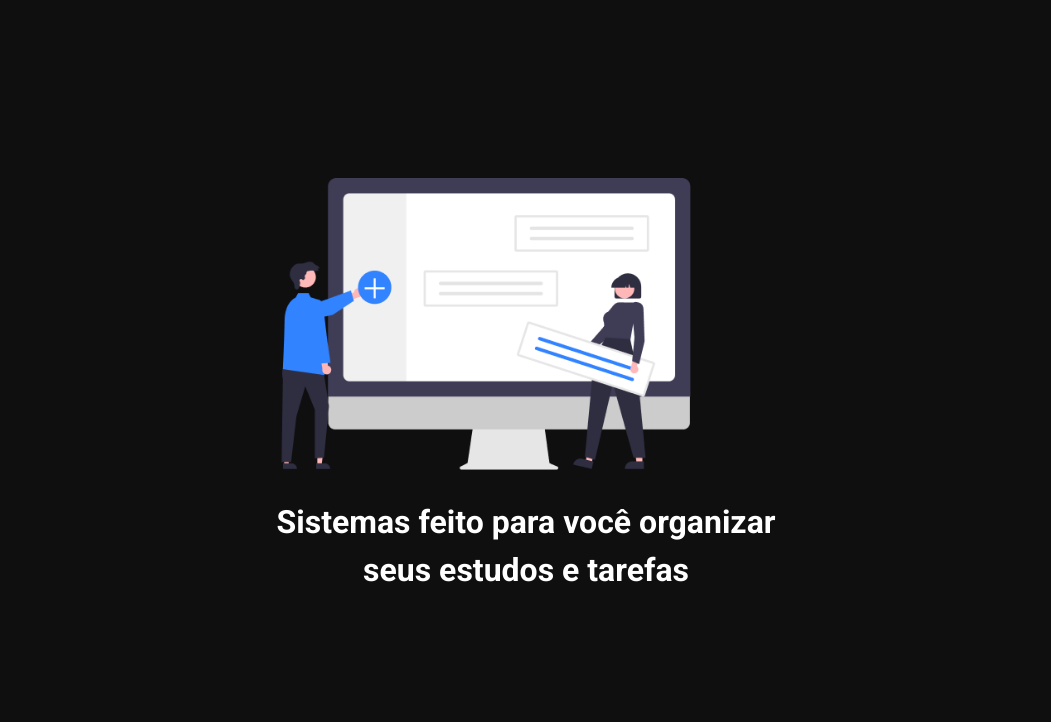
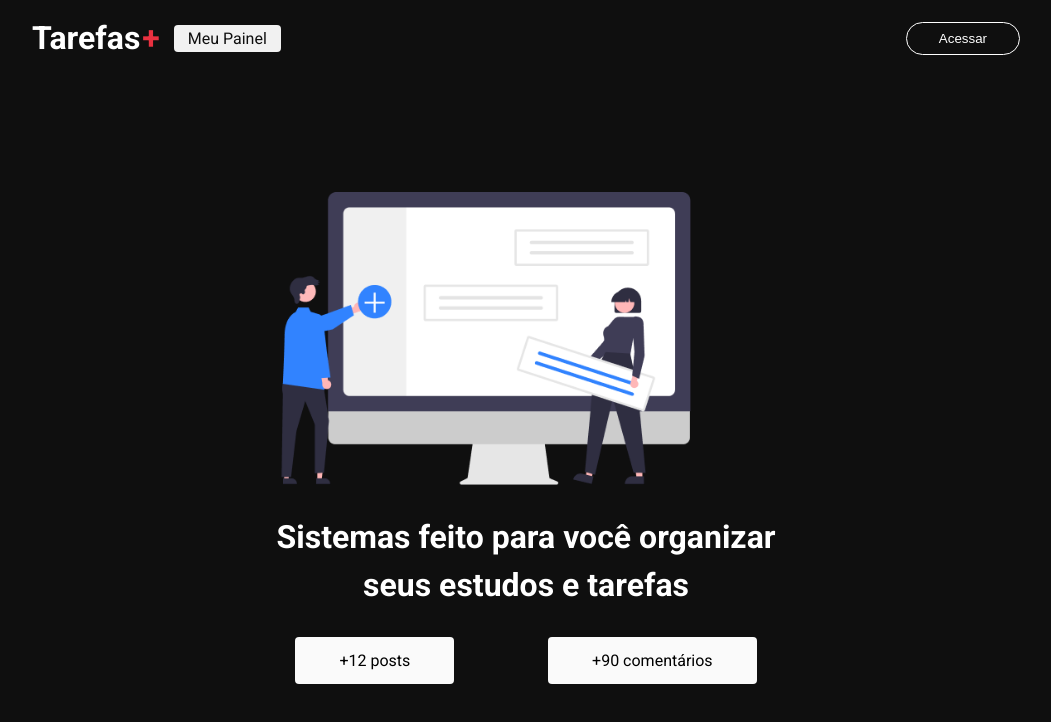
Before and after one commit to narakushi/curso-next-js-matheus-fraga, a Next.js app in the folder secao05-projeto-board-tarefas/tarefas/: page / in a window 1280 px wide. Shown: the top 722 px of the page, without its empty margins (114-1165 px from the left). Built offline with nearby package versions, Linux system fonts and the light colour scheme.

Commit message:
:sparkles: feat: aula 35 - criando header

```diff
--- /dev/null
+++ b/secao05-projeto-board-tarefas/tarefas/src/components/header/index.tsx
@@ -0,0 +1,22 @@
+import styles from "./styles.module.css";
+import Link from "next/link";
+
+export function Header() {
+  return (
+    <header className={styles.header}>
+      <section className={styles.content}>
+        <nav className={styles.nav}>
+          <Link href="/">
+            <h1 className={styles.logo}>
+              Tarefas<span>+</span>
+            </h1>
+          </Link>
+          <Link href="/dashboard" className={styles.link}>
+            Meu Painel
+          </Link>
+        </nav>
+        <button className={styles.loginButton}>Acessar</button>
+      </section>
+    </header>
+  );
+}
--- /dev/null
+++ b/secao05-projeto-board-tarefas/tarefas/src/components/header/styles.module.css
@@ -0,0 +1,61 @@
+.header {
+  width: 100%;
+  height: 76px;
+  background-color: var(--primary-color);
+  display: flex;
+  align-items: center;
+  justify-content: center;
+}
+
+.content {
+  padding: 0 18px;
+  width: 100%;
+  max-width: 1024px;
+  display: flex;
+  align-items: center;
+  justify-content: space-between;
+}
+
+.nav {
+  display: flex;
+  align-items: center;
+}
+
+.link {
+  background-color: var(--gray-color);
+  color: var(--primary-color);
+  padding: 4px 14px;
+  border-radius: 4px;
+  margin: 0 14px;
+}
+
+.content a {
+  text-decoration: none;
+}
+
+.logo {
+  color: var(--white-color);
+  font-size: 32px;
+}
+
+.logo span {
+  color: var(--red-color);
+  padding-left: 2px;
+}
+
+.loginButton {
+  background-color: transparent;
+  padding: 8px 32px;
+  border-radius: 24px;
+  color: var(--white-color);
+  border: 1.5px solid var(--white-color);
+  cursor: pointer;
+  transition: all 0.4s;
+}
+
+.loginButton:hover {
+  transform: scale(1.08);
+  background-color: var(--white-color);
+  color: var(--primary-color);
+  font-weight: bold;
+}
--- a/secao05-projeto-board-tarefas/tarefas/src/pages/_app.tsx
+++ b/secao05-projeto-board-tarefas/tarefas/src/pages/_app.tsx
@@ -1,7 +1,13 @@
+import { Header } from "@/components/header";
 import "@/styles/globals.css";
 import "@/styles/variables.css";
 import type { AppProps } from "next/app";
 
 export default function App({ Component, pageProps }: AppProps) {
-  return <Component {...pageProps} />;
+  return (
+    <>
+      <Header />
+      <Component {...pageProps} />
+    </>
+  );
 }
--- a/secao05-projeto-board-tarefas/tarefas/src/pages/index.tsx
+++ b/secao05-projeto-board-tarefas/tarefas/src/pages/index.tsx
@@ -23,6 +23,15 @@
           Sistemas feito para você organizar <br />
           seus estudos e tarefas
         </h1>
+
+        <div className={styles.infoContent}>
+          <section className={styles.box}>
+            <span>+12 posts</span>
+          </section>
+          <section className={styles.box}>
+            <span>+90 comentários</span>
+          </section>
+        </div>
       </main>
     </div>
   );
--- a/secao05-projeto-board-tarefas/tarefas/src/styles/home.module.css
+++ b/secao05-projeto-board-tarefas/tarefas/src/styles/home.module.css
@@ -1,7 +1,7 @@
 .container {
   background-color: var(--primary-color);
   width: 100%;
-  height: 100vh;
+  height: calc(100vh - 76px);
   display: flex;
   justify-content: center;
   align-items: center;
@@ -23,8 +23,45 @@
 }
 
 .title {
-  color: #fff;
+  color: var(--white-color);
   text-align: center;
   margin: 28px;
   line-height: 150%;
 }
+
+.infoContent {
+  display: flex;
+  align-items: center;
+  justify-content: space-around;
+}
+
+.box {
+  background-color: var(--white2-color);
+  padding: 14px 44px;
+  border-radius: 4px;
+  transition: transform 0.4s;
+}
+
+.box:hover {
+  transform: scale(1.08);
+}
+
+@media screen and (max-width: 580px) {
+  .hero {
+    max-width: 80%;
+  }
+
+  .title {
+    font-size: 24px;
+  }
+
+  .infoContent {
+    flex-direction: column;
+  }
+
+  .box {
+    width: 80%;
+    margin-bottom: 14px;
+    text-align: center;
+  }
+}
--- a/secao05-projeto-board-tarefas/tarefas/src/styles/variables.css
+++ b/secao05-projeto-board-tarefas/tarefas/src/styles/variables.css
@@ -1,3 +1,7 @@
 :root {
   --primary-color: #0f0f0f;
+  --red-color: #ea3140;
+  --white-color: #fff;
+  --white2-color: #fafafa;
+  --gray-color: #f1f1f1;
 }
```
